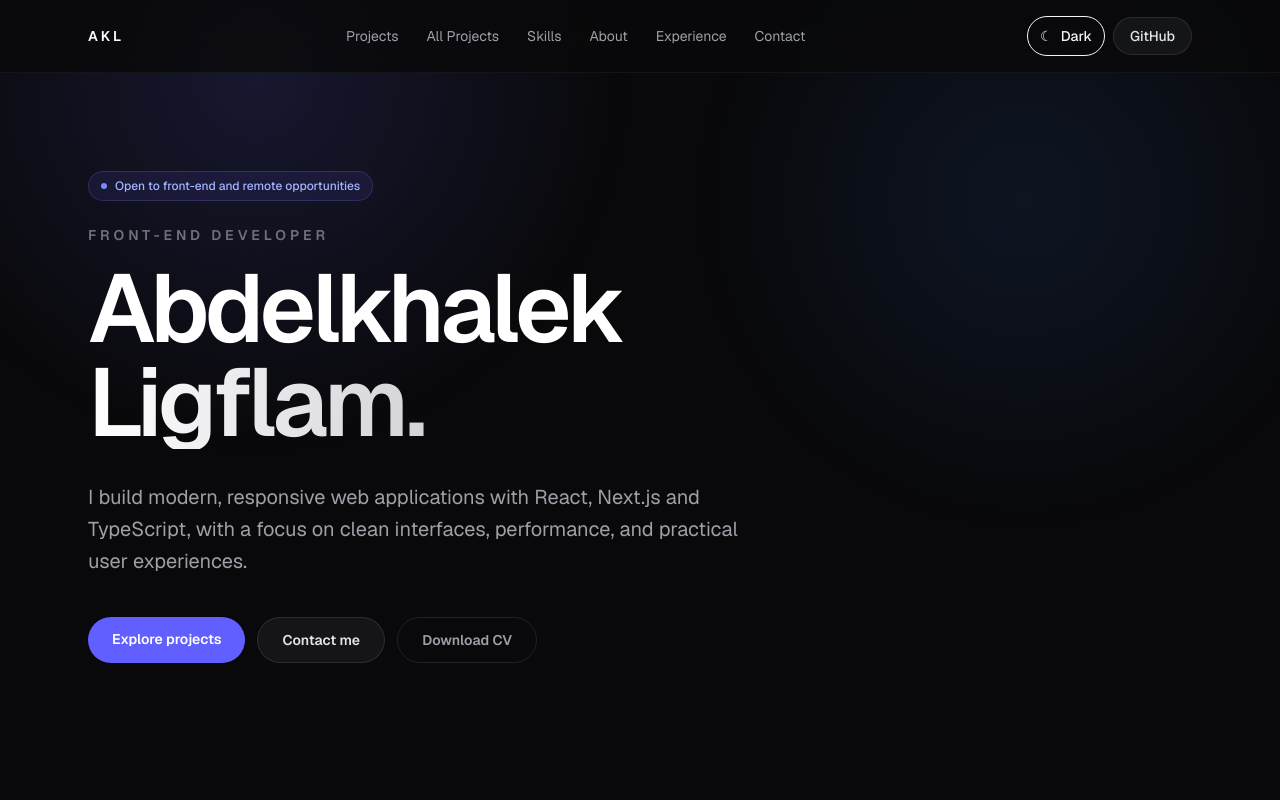
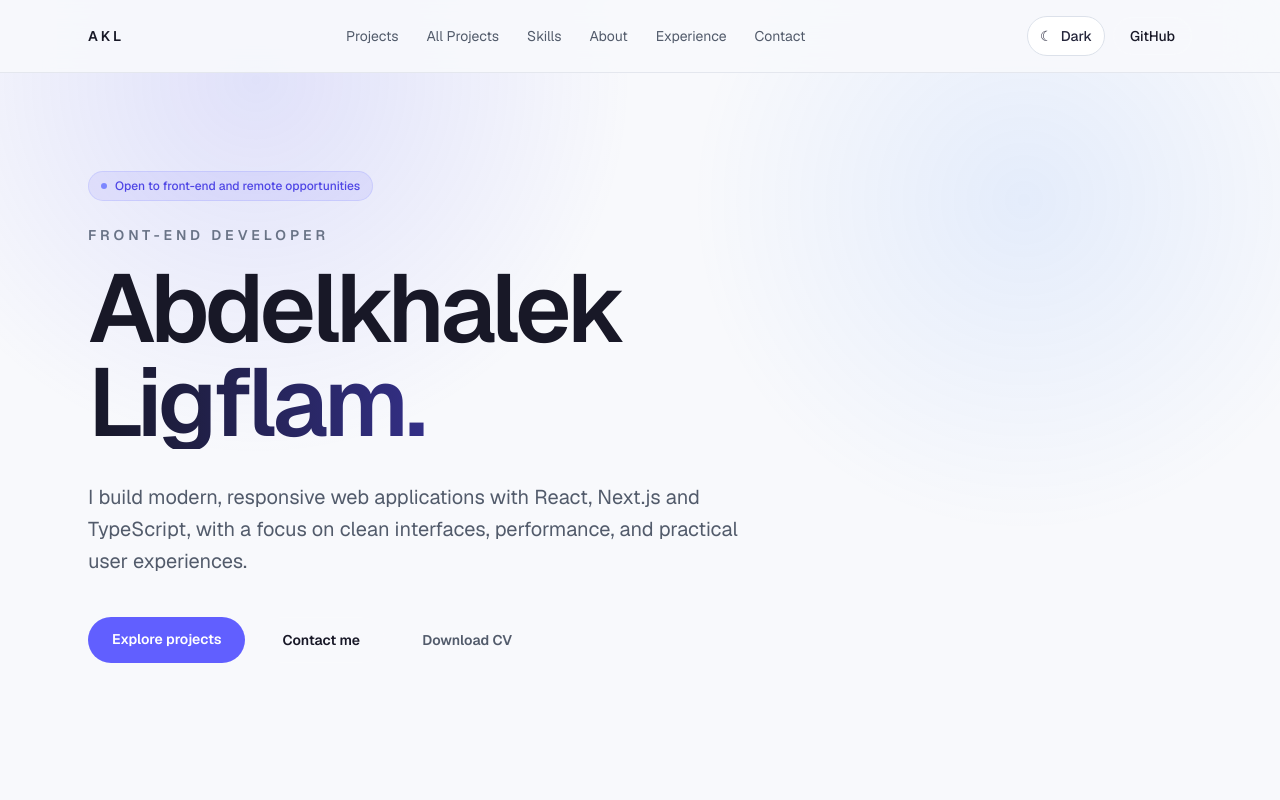
Before and after one commit to abdelkhalekligflam/portfolio, a Next.js app: page / in a window 1280 px wide. Shown: the top 800 px of the page. Built offline with nearby package versions, Linux system fonts and the light colour scheme.

Commit message:
Add premium light theme and shared design system styles

```diff
--- a/app/globals.css
+++ b/app/globals.css
@@ -36,3 +36,27 @@ body {
 a {
   text-decoration: none;
 }
+
+.portfolio-shell { transition: background-color .25s,color .25s; }
+.featured-card { box-shadow: 0 18px 65px rgba(0,0,0,.1); }
+.project-preview { background: radial-gradient(circle at 55% 35%,rgba(99,102,241,.15),transparent 72%),#101017; }
+.project-browser { background:#09090b; }
+.browser-toolbar { background:#18181b;color:#a1a1aa; }
+.theme-switch { background:rgba(255,255,255,.06);border-color:rgba(255,255,255,.16);color:#e4e4e7; }
+html[data-theme="light"] { color-scheme:light;--background:#f8f9fc;--foreground:#181827; }
+html[data-theme="light"] body,html[data-theme="light"] .portfolio-shell { background:#f8f9fc;color:#181827; }
+html[data-theme="light"] .portfolio-header { background:rgba(248,249,252,.9);border-color:#e4e7ee; }
+html[data-theme="light"] .portfolio-shell :is(.text-white,.text-zinc-100,.text-zinc-200,.text-zinc-300) { color:#181827; }
+html[data-theme="light"] .portfolio-shell .text-zinc-400 { color:#525b6b; }
+html[data-theme="light"] .portfolio-shell :is(.text-zinc-500,.text-zinc-600) { color:#697386; }
+html[data-theme="light"] .portfolio-shell :is(.text-indigo-300,.text-indigo-400) { color:#4f46e5; }
+html[data-theme="light"] .portfolio-shell article,html[data-theme="light"] .portfolio-shell .rounded-3xl { border-color:#e1e5ef;background-color:#fff; }
+html[data-theme="light"] .portfolio-shell .project-detail { background:#f5f6fa;border-color:#e5e7ef; }
+html[data-theme="light"] .portfolio-shell .project-preview { background:radial-gradient(circle at 50% 30%,rgba(99,102,241,.1),transparent 70%),#edf0f8;border-color:#dfe3ec; }
+html[data-theme="light"] .portfolio-shell .project-browser { border-color:#cbd2e1;background:#09090b; }
+html[data-theme="light"] .portfolio-shell .browser-toolbar { background:#18181b;color:#a1a1aa; }
+html[data-theme="light"] .portfolio-shell .bg-clip-text { background-image:linear-gradient(90deg,#171827,#4f46e5); }
+html[data-theme="light"] .portfolio-shell a.bg-white { background:#171827;color:#fff; }
+html[data-theme="light"] .portfolio-shell a.bg-indigo-500 { color:#fff; }
+html[data-theme="light"] .theme-switch { background:#fff;border-color:#dce1ea;color:#25263b; }
+@media(prefers-reduced-motion:reduce){*,*::before,*::after{scroll-behavior:auto!important;transition-duration:.01ms!important;animation-duration:.01ms!important;}}
```
